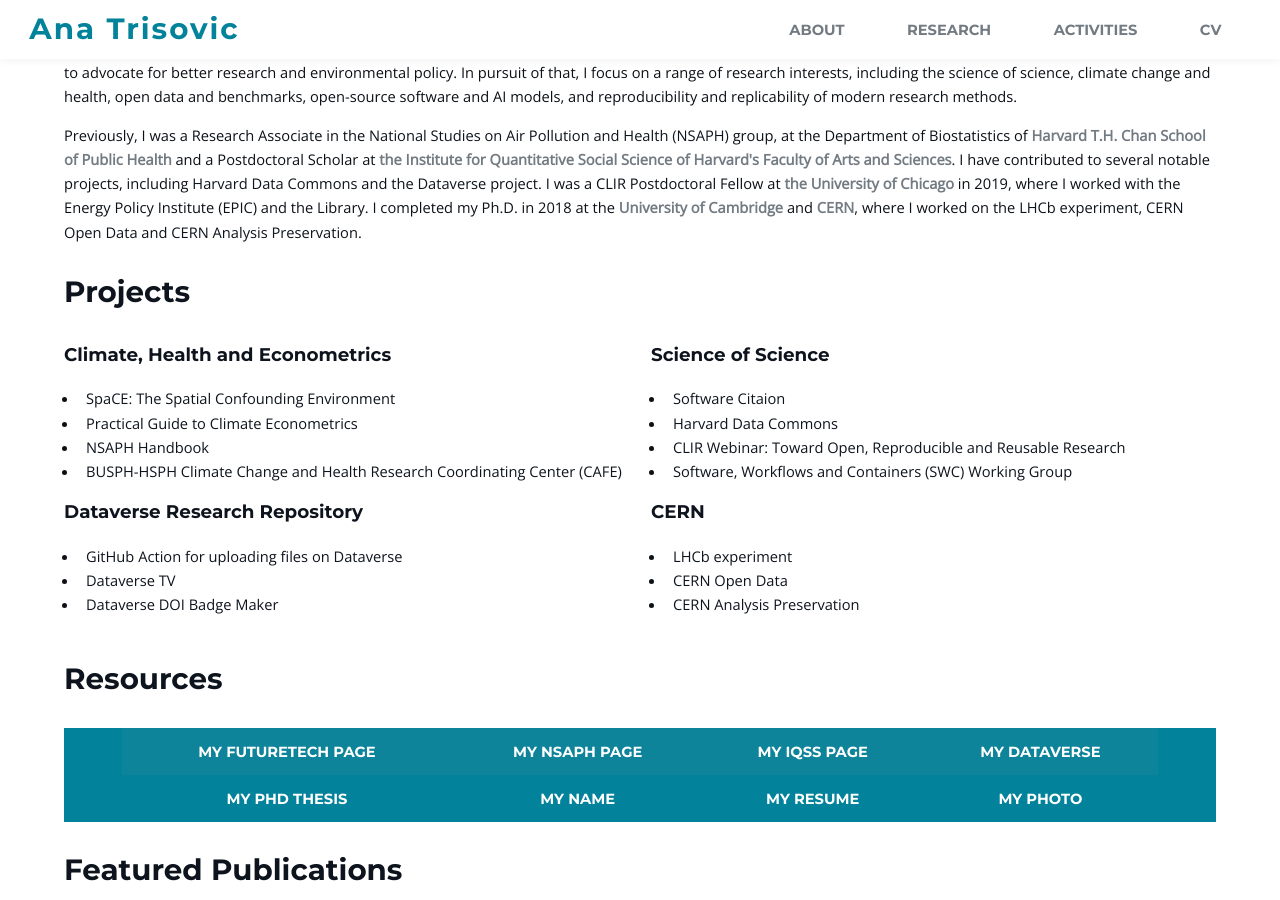
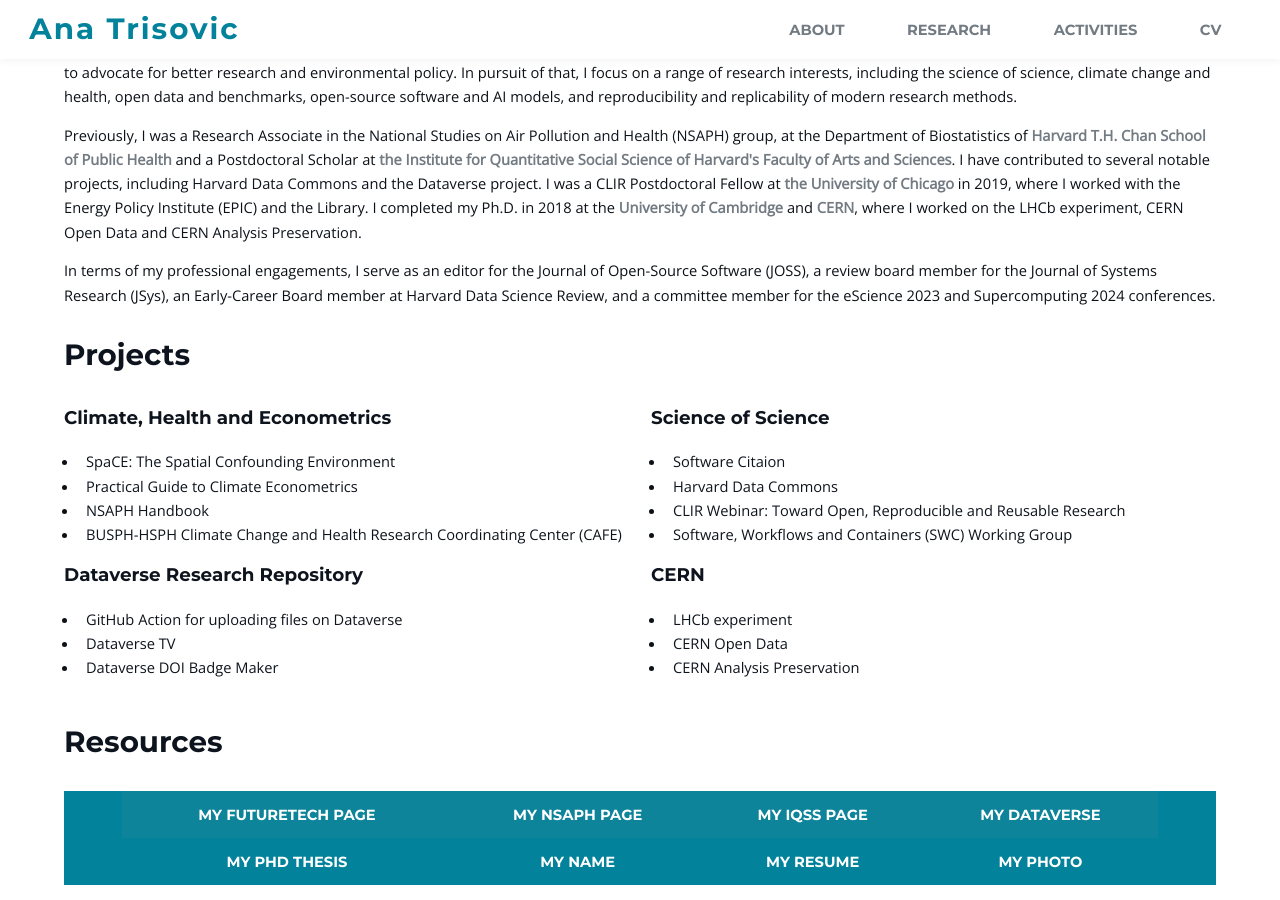
Before and after one commit to atrisovic/anatrisovic.github.io, a Jekyll site: the page built from index.html, in a window 1280 px wide and 900 px high, scrolled down 726 px. Built offline with Jekyll 4.4.1, drawn with Linux system fonts in a browser that asks for light colours.

Commit message:
Update index.html

```diff
--- a/index.html
+++ b/index.html
@@ -29,6 +29,11 @@
     href="http://lhcb.web.cern.ch/lhcb/">LHCb
     experiment</a>, <a href="http://opendata.cern.ch">CERN Open Data</a> and <a
     href="https://analysispreservation.cern.ch">CERN Analysis Preservation</a>.
+  </p>
+  <p>
+    In terms of my professional engagements, I serve as an editor for the Journal of Open-Source Software (JOSS), a
+    review board member for the Journal of Systems Research (JSys), an Early-Career Board member at Harvard Data Science
+    Review, and a committee member for the eScience 2023 and Supercomputing 2024 conferences.
   </p>
 </div>
 
```
